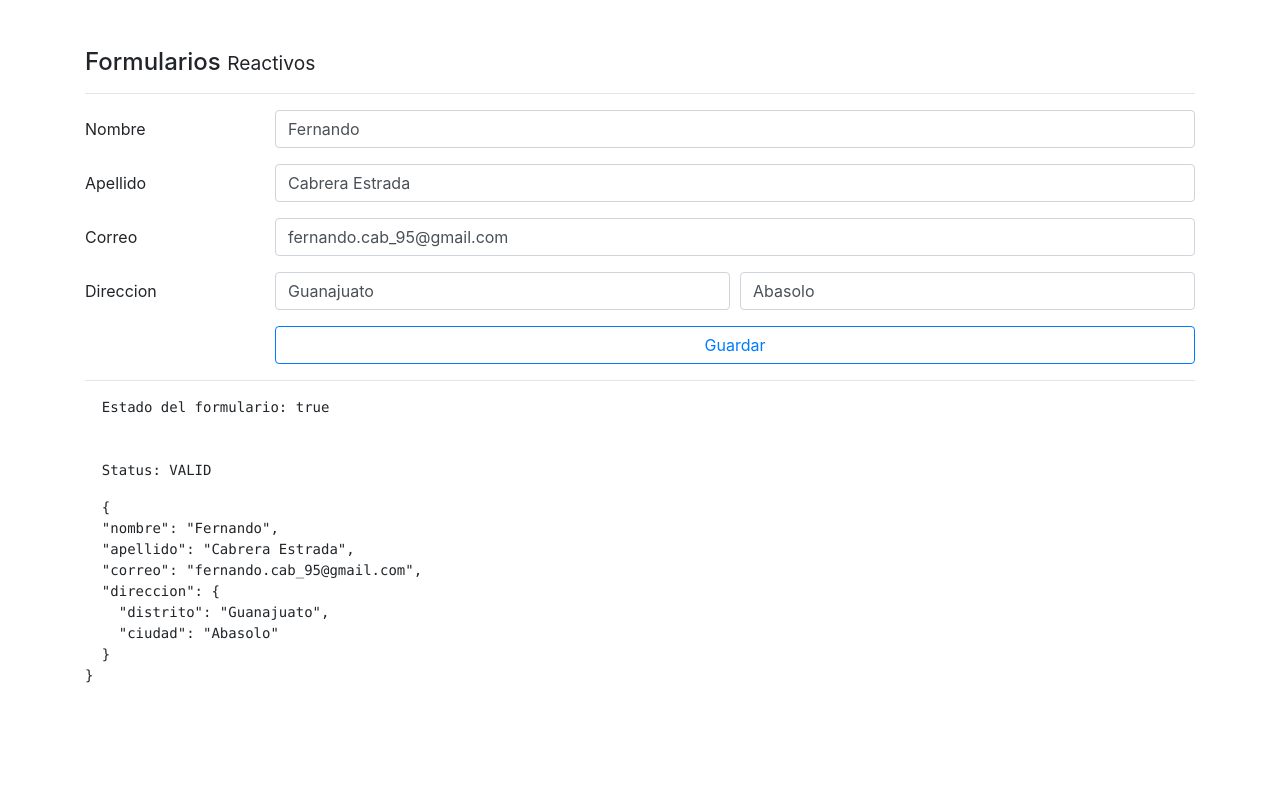
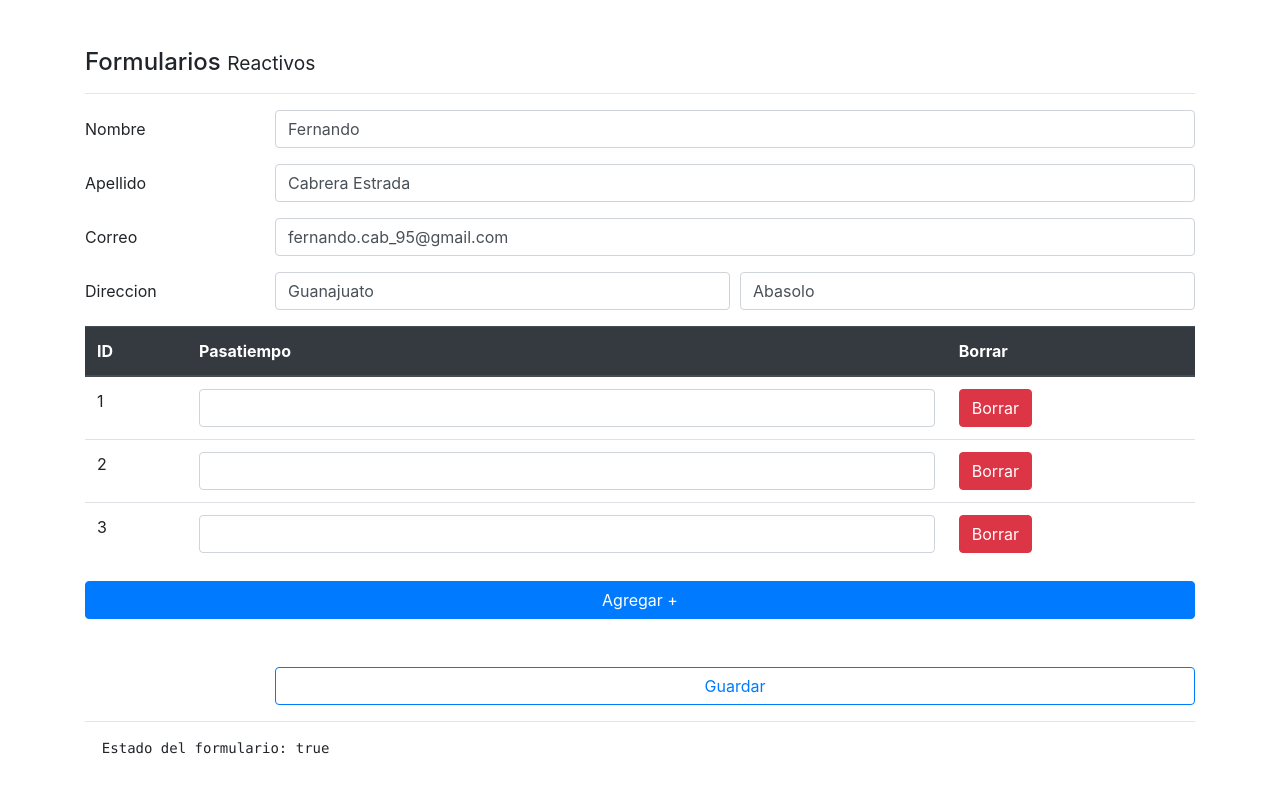
Before and after one commit to SalkMao55/Udemy_Angular_ReactiveForms, an Angular app: page /reactivo in a window 1280 px wide. Shown: the top 800 px of the page. Built offline with nearby package versions, Linux system fonts and the light colour scheme.

Commit message:
Reactivo: Arreglos de FormControl - FormArray

```diff
--- a/src/app/pages/reactive/reactive.component.html
+++ b/src/app/pages/reactive/reactive.component.html
@@ -71,6 +71,36 @@
     </div>
   </div>
 
+  <div class="row">
+    <div class="col">
+      <table class="table">
+        <thead class="thead-dark">
+          <tr>
+            <th>ID</th>
+            <th>Pasatiempo</th>
+            <th>Borrar</th>
+          </tr>
+        </thead>
+        <tbody formArrayName="pasatiempos" >
+          <tr *ngFor="let control of pasatiempos.controls; let i = index" >
+            <td>{{ i+1 }}</td>
+            <td>
+              <input  class="form-control"
+                      type="text"
+                      [formControlName]="i">
+            </td>
+            <td>
+              <button class="btn btn-danger">
+                Borrar
+              </button>
+            </td>
+          </tr>
+        </tbody>
+      </table>
+      <button class="btn btn-primary mt-3 mb-5 btn-block" type="button" >Agregar +</button>
+    </div>
+  </div>
+
   <div class="form-group row">
     <label class="col-2 col-form-label">&nbsp;</label>
     <div class="input-group col">
--- a/src/app/pages/reactive/reactive.component.ts
+++ b/src/app/pages/reactive/reactive.component.ts
@@ -1,5 +1,5 @@
 import { Component, OnInit } from '@angular/core';
-import { FormGroup,FormBuilder, Validators } from '@angular/forms';
+import { FormGroup,FormBuilder, Validators, FormArray } from '@angular/forms';
 
 @Component({
   selector: 'app-reactive',
@@ -40,6 +40,13 @@
     return this.forma.get('direccion.ciudad')?.invalid && this.forma.get('direccion.ciudad')?.touched;
   }
 
+  //Getter para hacer referencia al formARRAY
+
+  get pasatiempos() {
+    return this.forma.get('pasatiempos') as FormArray;
+  }
+
+
 
 
   // Metodo para crear el formulario
@@ -52,7 +59,10 @@
       direccion:  this.fb.group({
         distrito:  ['',Validators.required],
         ciudad  :  ['',Validators.required],
-      })
+      }),
+      pasatiempos: this.fb.array([
+        [],[],[]
+      ])
     });
   }
 
```
